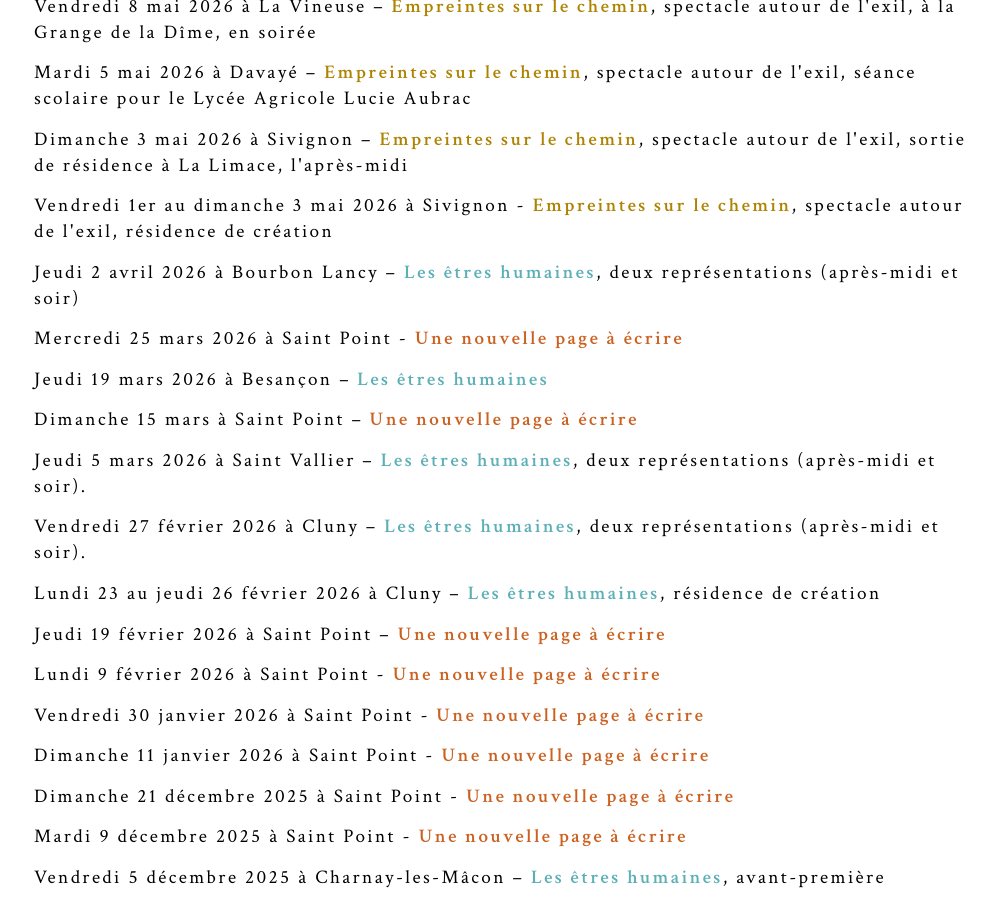
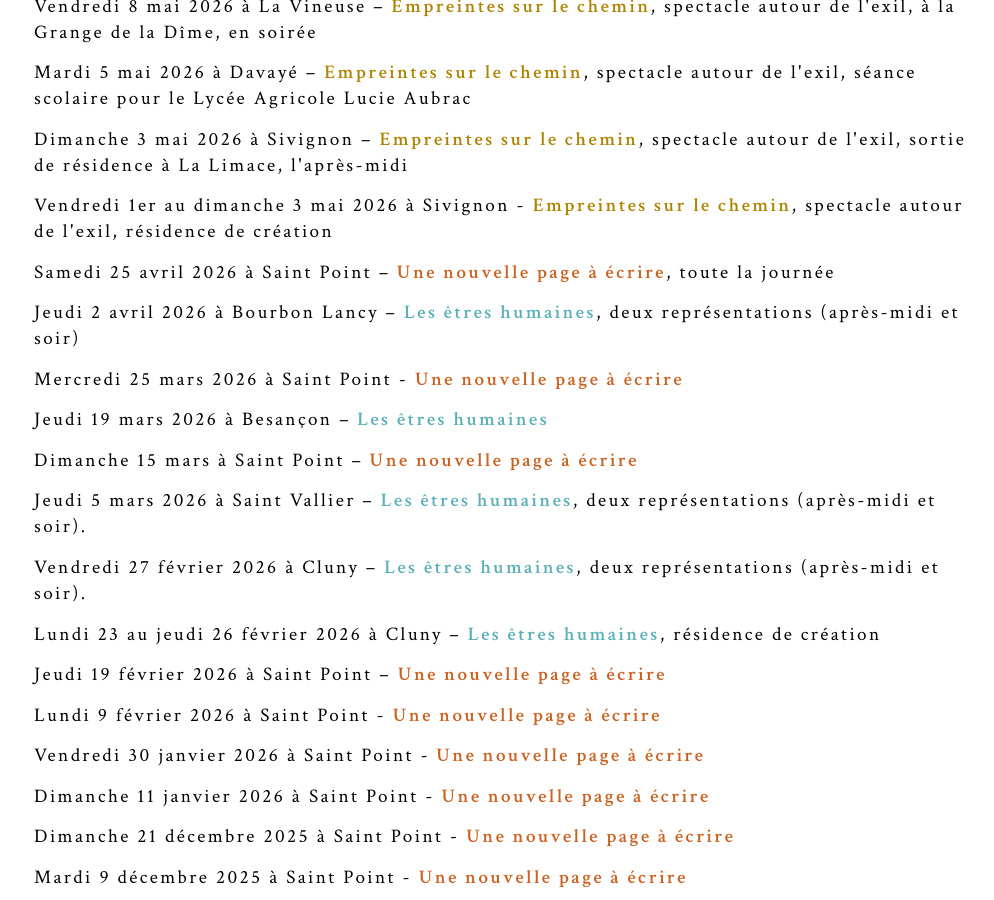
Before and after one commit to leshnik/revertouthaut, a Jekyll site: the page built from agenda.md, in a window 1280 px wide and 900 px high, scrolled down 682 px. Shown: the whole window, without its empty margins (136-1130 px from the left). Built offline with Jekyll 4.4.1, drawn with Linux system fonts in a browser that asks for light colours.

Commit message:
agenda add 25 avril

```diff
--- a/agenda.md
+++ b/agenda.md
@@ -14,6 +14,8 @@ summary: Calendrier d'ateliers et de présentations publiques de Rêver Tout Hau
 <li><a href="#05-05-2026">Mardi 5 mai 2026 à Davayé – <span style="color:#AD8301; font-weight:bold;">Empreintes sur le chemin</span>, spectacle autour de l'exil, séance scolaire pour le Lycée Agricole Lucie Aubrac</a></li>
 <li><a href="#03-05-2026">Dimanche 3 mai 2026 à Sivignon – <span style="color:#AD8301; font-weight:bold;">Empreintes sur le chemin</span>, spectacle autour de l'exil, sortie de résidence à La Limace, l'après-midi</a></li>
 <li><a href="#01-05-2026">Vendredi 1er au dimanche 3 mai 2026 à Sivignon - <span style="color:#AD8301; font-weight:bold;">Empreintes sur le chemin</span>, spectacle autour de l'exil, résidence de création</a></li>
+
+<li><a href="#25-04-2026">Samedi 25 avril 2026 à Saint Point –<span style="color:#CB6120; font-weight:bold;"> Une nouvelle page à écrire</span>, toute la journée</a></li>
 
 <li><a href="#2-04-2026">Jeudi 2 avril 2026 à Bourbon Lancy – <span style="color:#5bafb6; font-weight:bold;">Les êtres humaines</span>, deux représentations (après-midi et soir)</a></li>
 <li><a href="#25-03-2026">Mercredi 25 mars 2026 à Saint Point - <span style="color:#CB6120; font-weight:bold;">Une nouvelle page à écrire</span></a></li>
```
